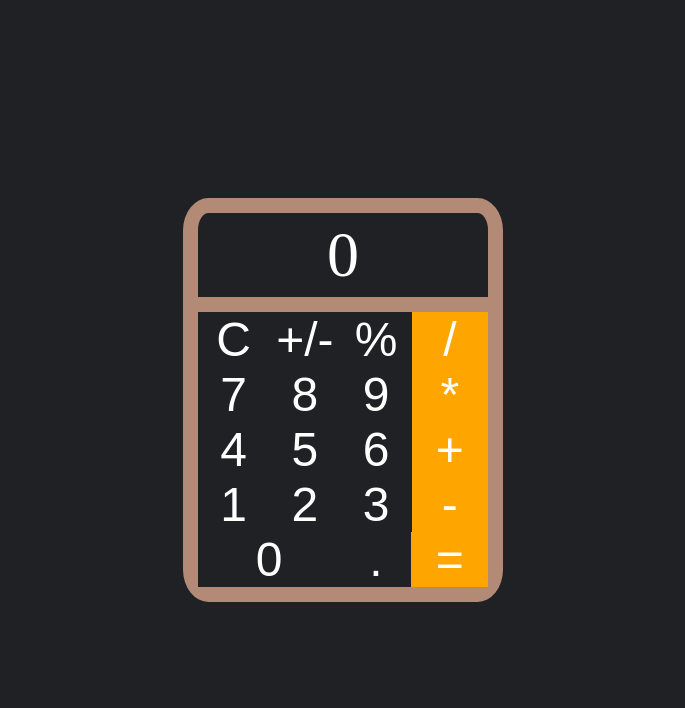
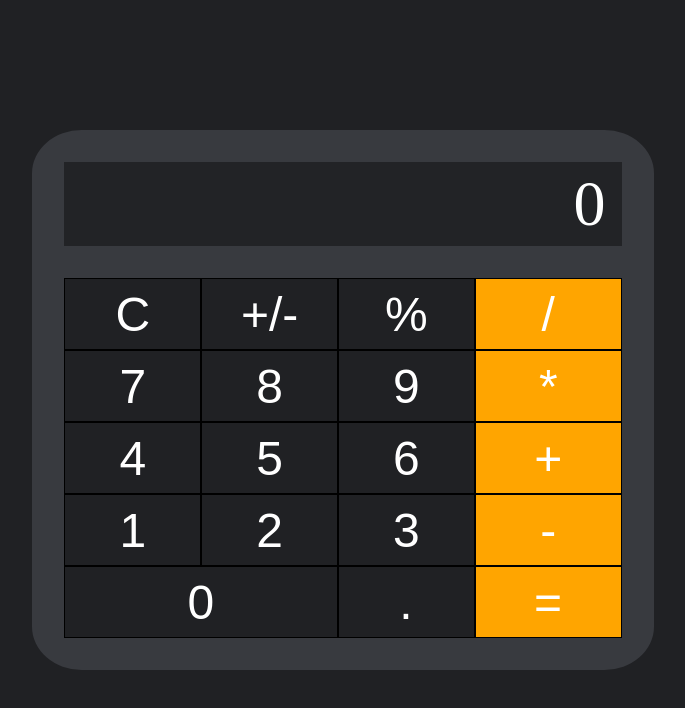
Before and after one commit to emreguendogdu/javascript-calculator, a React (Create React App) app: page / in a window 1280 px wide. Shown: the top 708 px of the page, without its empty margins (297-982 px from the left). Built offline with nearby package versions, Linux system fonts and the light colour scheme.

Commit message:
Added padding & border to buttons, changed display element style, gave display container lightened background-color, changed min-width of the calculator element and removed max-width, made calculator border bolder

```diff
--- a/src/App.scss
+++ b/src/App.scss
@@ -2,8 +2,8 @@ $sky: #CEB4A7;
 $snow: #A5A0AB;
 $tree: #5F514F;
 $background: #202124;
-$calc-border: 15px solid darken($sky, 15);
-$calc-border-hover: 15px solid $tree;
+$calc-border: 2rem solid lighten($background, 10);
+$calc-border-hover: 2rem solid $tree;
 
 * {
     margin: 0;
@@ -22,7 +22,7 @@ body {
     #calculator {
         display: flex;
         font-size: 4rem;
-        max-width: 25vw;
+        min-width: 30vw;
         flex-direction: column;
         text-align: center;
         border: $calc-border;
@@ -32,11 +32,17 @@ body {
             flex-direction: column;
             max-width: 100%;
             border-bottom: $calc-border;
+            background-color: lighten($background, 0.9);
             padding: 5px 0;
             span {
                 text-align: end;
                 font-size: 2rem;
                 opacity: 0.8;
+                padding-right: 1rem;
+            }
+            #display {
+                font-size: 4rem;
+                text-align: end;
                 padding-right: 1rem;
             }
         }
@@ -49,7 +55,8 @@ body {
                 flex: 1 0 21%;
                 justify-content: center;
                 background-color: $background;
-                border: 0;
+                border: .5px solid black;
+                padding: 7.5px 0;
                 cursor: pointer;
                 font-size: 3rem;
                 color: white;
```
